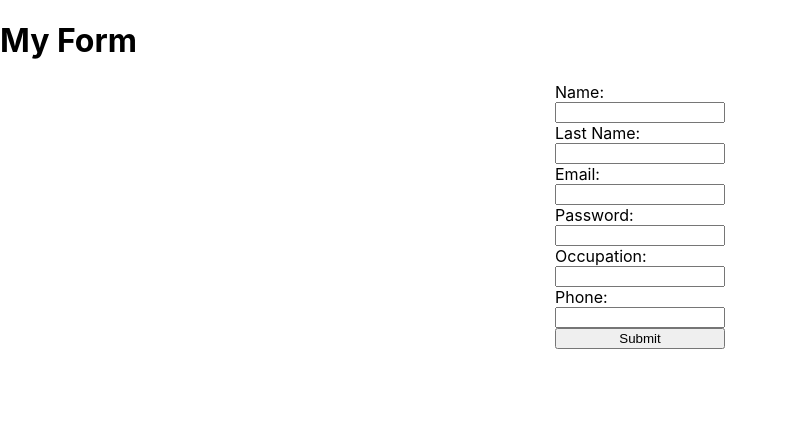
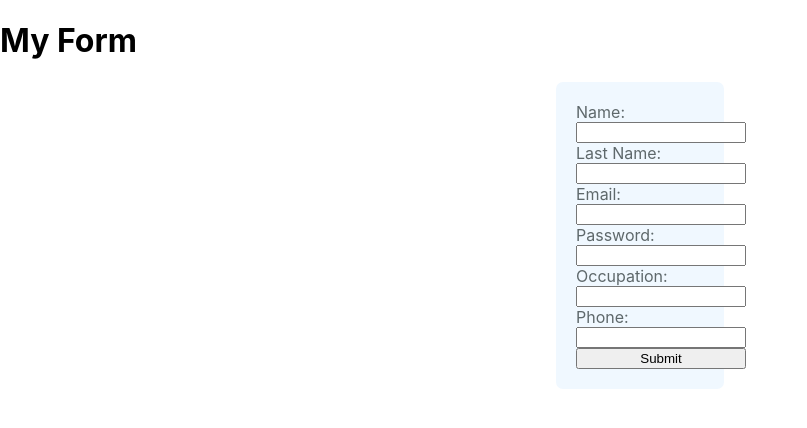
Before and after one commit to andreprogramador1/formik-study, a React (Create React App) app: page /form in a window 1280 px wide. Shown: the top 428 px of the page, without its empty margins (0-807 px from the left). Built offline with nearby package versions, Linux system fonts and the light colour scheme; no server answers.

Commit message:
form style init

```diff
--- a/src/components/Application/style.js
+++ b/src/components/Application/style.js
@@ -1,6 +1,12 @@
 import styled from 'styled-components'
 
 export const Container = styled.div`
+    background-color: aliceblue;
+    width: 10%;
+    padding: 20px;
+    margin: auto;
+    border-radius: 7px;
+    color: #5e686b;
   form {
     display: flex;
     flex-direction: column;
--- a/src/components/List/index.js
+++ b/src/components/List/index.js
@@ -1,6 +1,6 @@
 import React, { useState, useEffect } from 'react'
 import api from '../../services/api'
-import { useHistory, useParams } from 'react-router-dom'
+import { useHistory } from 'react-router-dom'
 
 
 export const List = () => {
```
Also changed, not shown: src/components/Application/index.js (+2 -13 lines), 1 other file (tests, documents, lock files or other folders).
